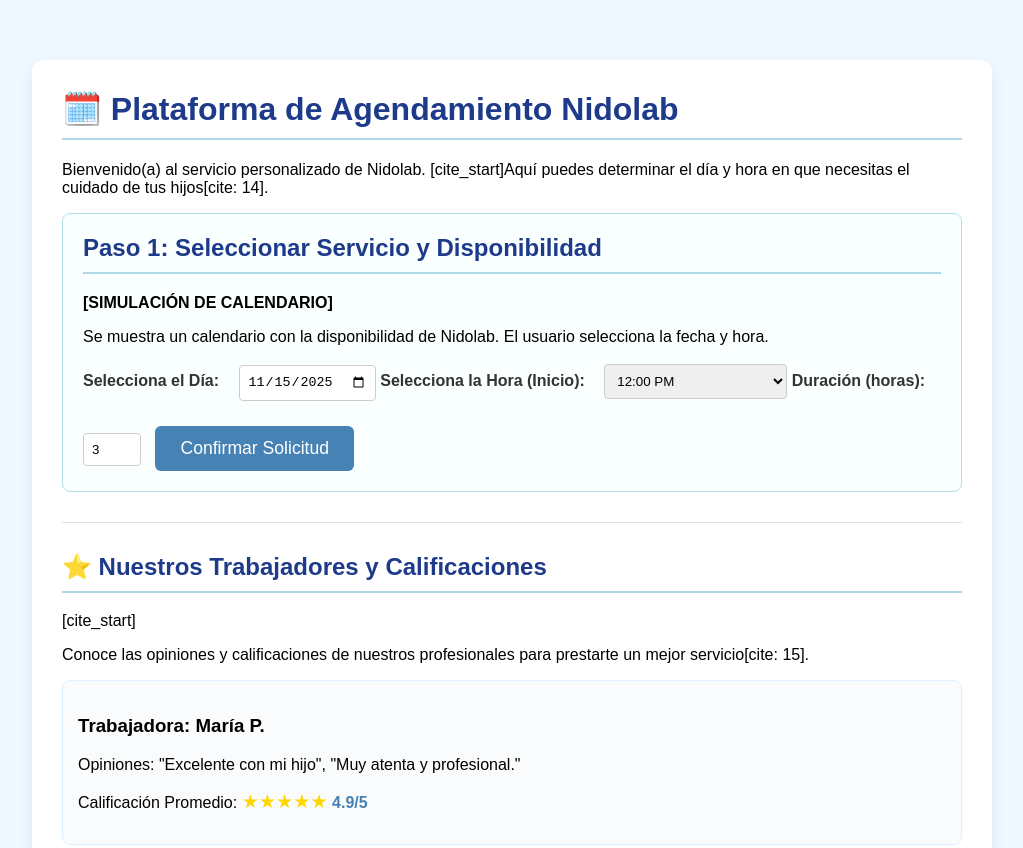
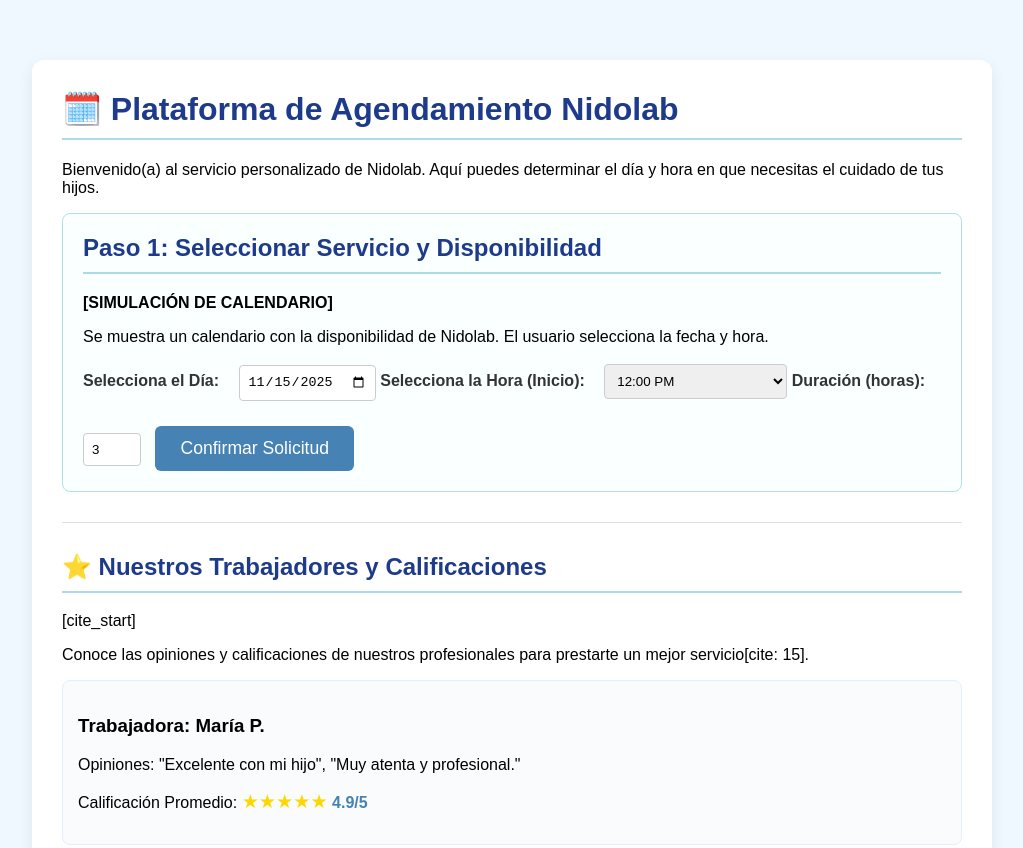
Before and after one commit to majoanaiz/calendario, a plain HTML site: page index.html in a window 1280 px wide. Shown: the top 848 px of the page, without its empty margins (128-1151 px from the left). Drawn offline with Linux system fonts and the light colour scheme.

Commit message:
Update index.html

```diff
--- a/index.html
+++ b/index.html
@@ -90,7 +90,7 @@
 
     <div class="container">
         <h1>🗓️ Plataforma de Agendamiento Nidolab</h1>
-        <p>Bienvenido(a) al servicio personalizado de Nidolab. [cite_start]Aquí puedes determinar el día y hora en que necesitas el cuidado de tus hijos[cite: 14].</p>
+        <p>Bienvenido(a) al servicio personalizado de Nidolab. Aquí puedes determinar el día y hora en que necesitas el cuidado de tus hijos.</p>
 
         <div class="calendar-section">
             <h2>Paso 1: Seleccionar Servicio y Disponibilidad</h2>
```
